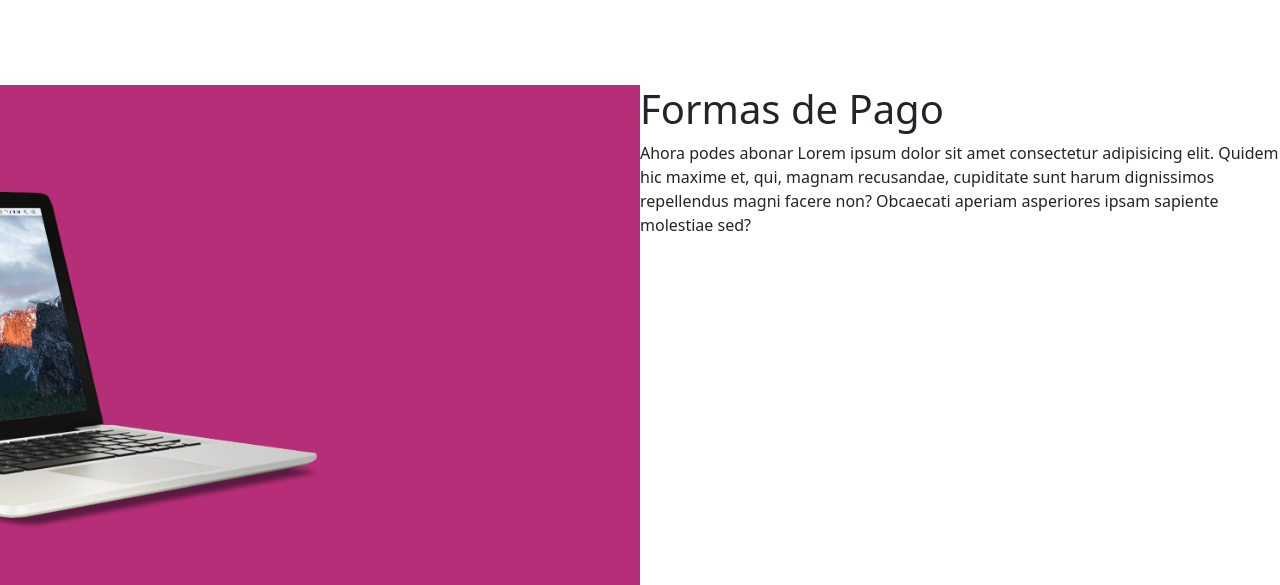
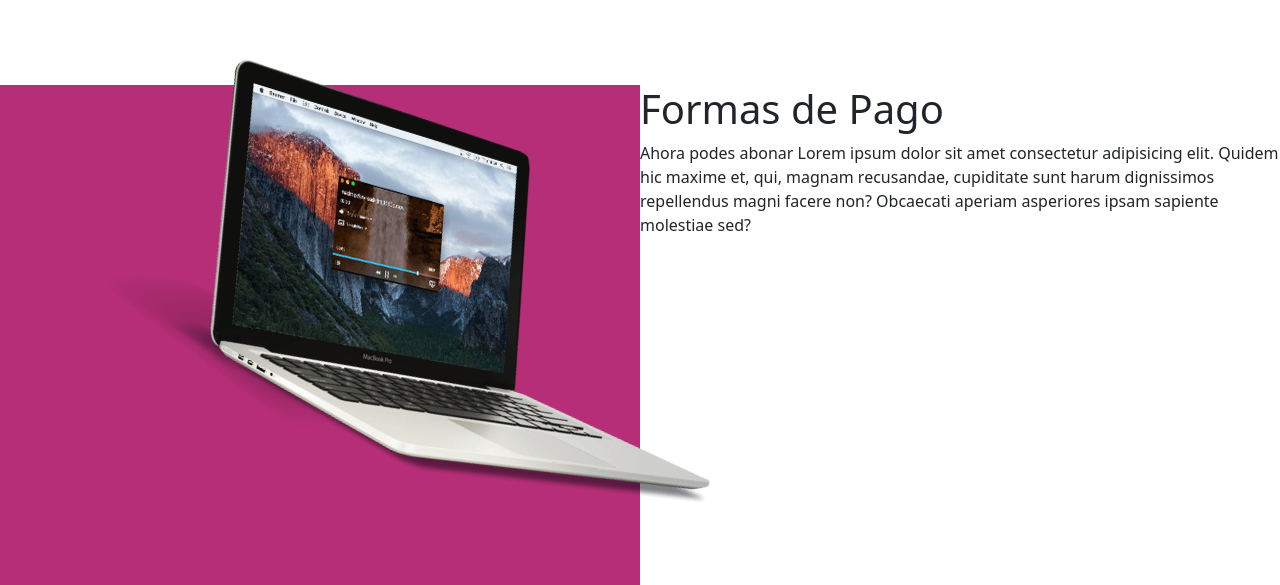
Before and after one commit to tanagromo/siglo, a plain HTML site: page index.html in a window 1280 px wide. Shown: the part 2489-3074 px from the top of the page. Drawn offline with nearby package versions, Linux system fonts and the light colour scheme.

Commit message:
last commit

```diff
--- a/css/main.css
+++ b/css/main.css
@@ -170,6 +170,15 @@ header .row{
     width: 50%;
 }
 
+.pagos .pink img{
+    position: absolute;
+    width: 100%;
+    top: 8%;
+    left: 18%;
+    transform: rotate(17deg);
+}
+
+
 .pagos-text{
     position: relative;
     width: 50%;
```
